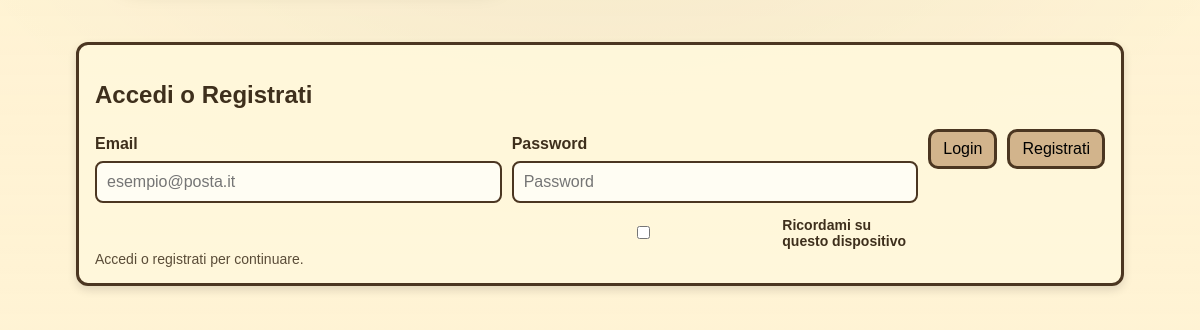
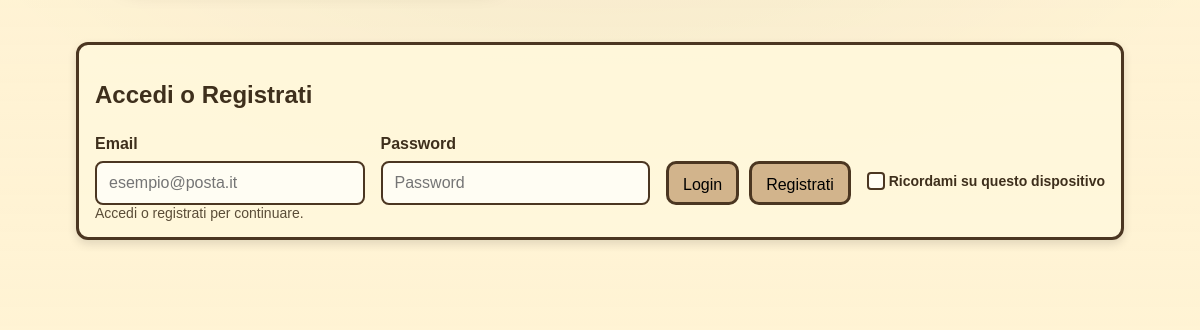
Before and after one commit to Il-Custode/il-custode, an Electron app: page index.html in a window 1200 px wide. Shown: the part 472-802 px from the top of the page. Drawn offline with nearby package versions, Linux system fonts and the light colour scheme; no server answers.

Commit message:
Aggiornamento

```diff
--- a/index.html
+++ b/index.html
@@ -28,7 +28,11 @@
     }
     #userBadge{ position:absolute; left:20px; top:14px; color:#fff8dc; font-size:14px; opacity:.9; }
     .header-actions{ position:absolute; right:20px; top:10px; display:flex; gap:10px; }
-    .btn{ background:var(--pelle); border:3px solid var(--legno); padding:8px 12px; border-radius:10px; font-family:'Papyrus', fantasy; cursor:pointer; font-size:16px; }
+    .btn{
+      background:var(--pelle); border:3px solid var(--legno); padding:0 14px;
+      border-radius:10px; font-family:'Papyrus', fantasy; cursor:pointer; font-size:16px;
+      line-height:42px; height:44px;
+    }
     .btn:hover{ background:var(--pelle-scura); }
     .btn.red{ background:#c67a6b; color:#fff; } .btn.red:hover{ background:#b16556; }
     .container{ width:100%; max-width:1080px; margin:0 auto; padding:24px 16px 40px; text-align:left; }
@@ -78,14 +82,81 @@
     @media(min-width:720px){ .grid{ grid-template-columns:repeat(2,1fr); } }
     .tile{ padding:18px; text-align:center; background:rgba(255,255,255,.65); border:3px solid var(--legno); border-radius:12px; }
 
-    .row{ display:flex; flex-wrap:wrap; gap:10px; }
-    .fields-row{ align-items:flex-start; }
-    .field{ display:flex; flex-direction:column; gap:6px; flex:1 1 300px; min-width:280px; }
-    label{ display:block; font-weight:bold; margin:6px 0 2px; }
-    input{ padding:10px; border:2px solid var(--legno); border-radius:8px; font-size:16px; font-family:'Papyrus', fantasy; background:#fffdf3; width:100%; }
-    .remember{ display:flex; align-items:center; gap:8px; margin-top:8px; font-size:14px; }
     .muted{ opacity:.85; font-size:14px; }
     .spacer{ height:24px; } @media(min-width:900px){ .spacer{ height:36px; } }
+
+    /* ========== FORM: LAYOUT ALLINEATO ========== */
+    #authForm{ display:grid; gap:14px; }
+    .fields-grid{
+      display:grid;
+      grid-template-columns:1fr;
+      gap:16px;
+      align-items:end;
+    }
+    @media(min-width:900px){
+      .fields-grid{
+        grid-template-columns: 1fr 1fr auto auto; /* Email | Password | Bottoni | Ricordami */
+      }
+    }
+
+    .field{
+      display:flex;
+      flex-direction:column;
+      gap:6px;
+      min-width:0;
+    }
+
+    label{ font-weight:bold; margin:6px 0 2px; }
+
+    .control{
+      padding:10px 12px;
+      border:2px solid var(--legno);
+      border-radius:8px;
+      font-size:16px;
+      font-family:'Papyrus', fantasy;
+      background:#fffdf3;
+      height:44px; line-height:42px;
+      width:100%;
+    }
+
+    .actions{
+      display:flex;
+      gap:10px;
+      align-self:end;
+      flex-wrap:wrap;
+    }
+
+    /* ====== CHECKBOX “RICORDAMI” cliccabile e vicino ====== */
+    .remember{
+      display:inline-flex;
+      align-items:center;
+      gap:4px;                 /* vicino al quadratino */
+      font-size:14px;
+      line-height:1;
+      cursor:pointer;
+      user-select:none;
+      align-self:end;          /* si allinea alla baseline su desktop */
+      height:44px;             /* stessa altezza riga */
+    }
+    .remember input[type="checkbox"]{
+      appearance:none; -webkit-appearance:none;
+      width:18px; height:18px;
+      border:2px solid var(--legno);
+      border-radius:4px;
+      background:#fffdf3;
+      margin:0; padding:0;
+      position:relative;
+    }
+    .remember input[type="checkbox"]:checked::after{
+      content:"✓";
+      position:absolute; left:2px; top:-2px;
+      font-size:18px; line-height:18px; color:var(--legno); font-weight:bold;
+    }
+    .remember input[type="checkbox"]:focus-visible{
+      outline:3px solid #b19a6b; outline-offset:2px;
+    }
+    .remember span{ margin:0; padding:0; }
+    /* =============================================== */
   </style>
 </head>
 <body>
@@ -94,7 +165,7 @@
     <span id="userBadge"></span>
     🎲 Il Custode — Home
     <div class="header-actions">
-      <button id="btnLogout" class="btn red" style="display:none;">Logout</button>
+      <button id="btnLogout" class="btn red" style="display:none;" title="Disconnetti">Disconnetti</button>
     </div>
   </header>
 
@@ -113,23 +184,35 @@
 
     <section id="authCard" class="card" aria-live="polite">
       <h2>Accedi o Registrati</h2>
+
       <form id="authForm" autocomplete="on">
-        <div class="row fields-row">
+        <div class="fields-grid">
+          <!-- Email -->
           <div class="field">
             <label for="email">Email</label>
-            <input id="email" name="email" type="email" placeholder="esempio@posta.it" autocomplete="email"/>
+            <input id="email" name="email" type="email" class="control" placeholder="esempio@posta.it" autocomplete="email"/>
           </div>
+
+          <!-- Password -->
           <div class="field">
             <label for="password">Password</label>
-            <input id="password" name="password" type="password" placeholder="Password" autocomplete="current-password"/>
-            <label class="remember"><input type="checkbox" id="remember"/> Ricordami su questo dispositivo</label>
+            <input id="password" name="password" type="password" class="control" placeholder="Password" autocomplete="current-password"/>
           </div>
-          <div class="row" style="align-items:flex-end;">
+
+          <!-- Bottoni -->
+          <div class="actions">
             <button id="btnLogin" class="btn" type="submit">Login</button>
             <button id="btnSignup" class="btn" type="button">Registrati</button>
           </div>
+
+          <!-- Ricordami (separato: non alza la cella Password) -->
+          <label class="remember" for="remember">
+            <input type="checkbox" id="remember"/>
+            <span>Ricordami su questo dispositivo</span>
+          </label>
         </div>
       </form>
+
       <div id="authStatus" class="muted"></div>
     </section>
 
```
Also changed, not shown: preload.js (+43 -2 lines).
